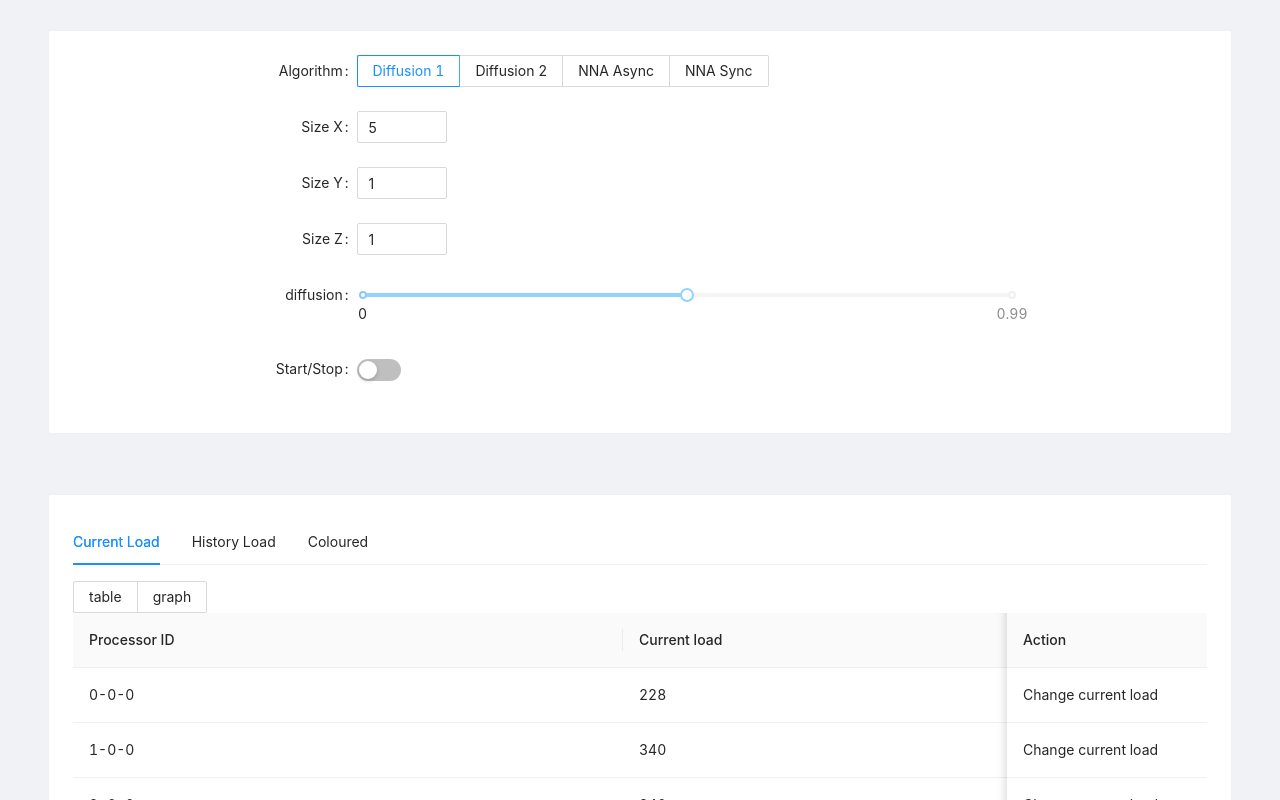
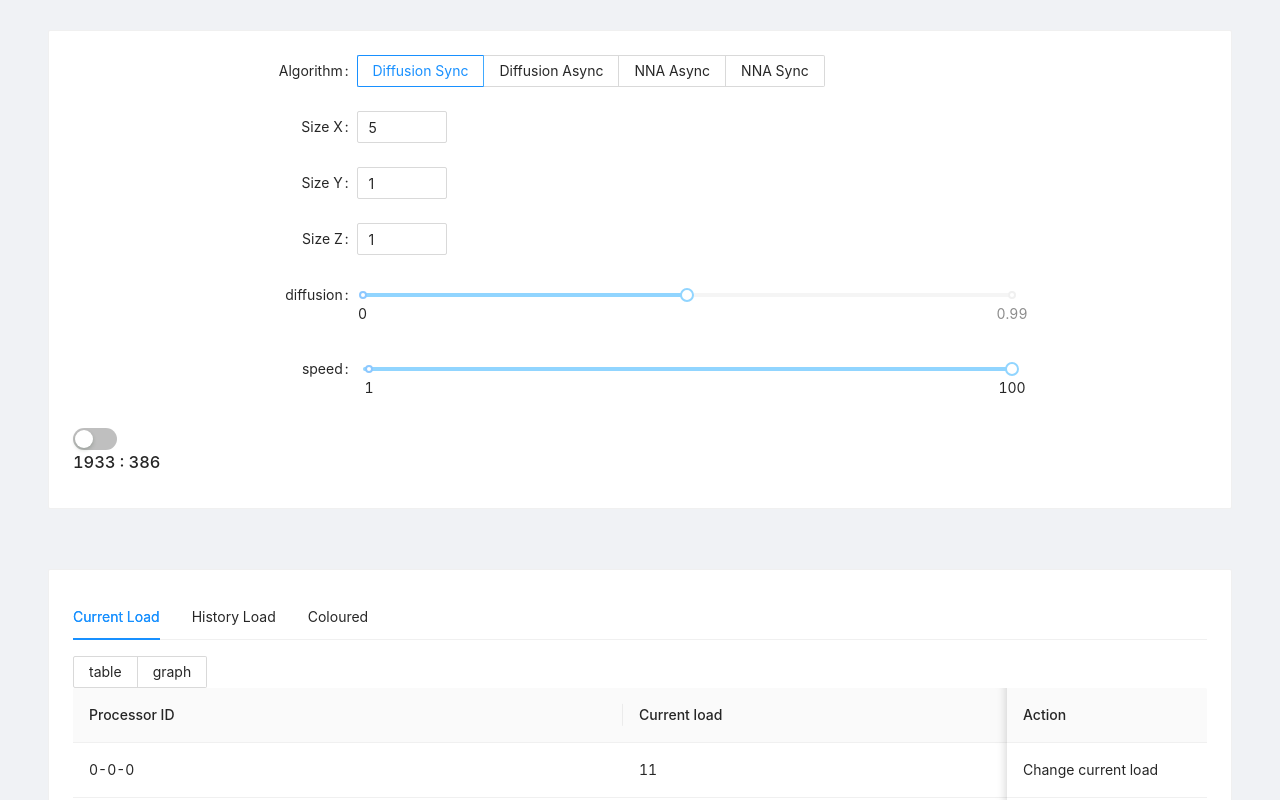
Before and after one commit to kaadash/load-balancing-simulator, a Next.js app: page / in a window 1280 px wide. Shown: the top 800 px of the page. Built offline with nearby package versions, Linux system fonts and the light colour scheme.

Commit message:
Add editing processors load and add async dif alg

```diff
--- a/algorithms/Procesor.js
+++ b/algorithms/Procesor.js
@@ -1,6 +1,7 @@
 export default class {
     constructor({
         neighbours,
+        index,
         id,
         x,
         y,
@@ -12,6 +13,7 @@ export default class {
         this.x = x;
         this.y = y;
         this.z = z;
+        this.index = index;
         this.currentLoad = currentLoad;
         this.loadToTransfer = 0;
     }
--- a/algorithms/TopologyGenerator.js
+++ b/algorithms/TopologyGenerator.js
@@ -21,6 +21,7 @@ export const generateTopology = (x = 1, y = 1, z = 1, maxTasks = 1000) => {
                     x: xId,
                     y: yId,
                     z: zId,
+                    index: processors.length,
                     currentLoad: Math.floor(Math.random() * maxTasks)
                 });
                 processors.push(currentProcessor);
--- /dev/null
+++ b/algorithms/diffussionAsync.js
@@ -0,0 +1,22 @@
+export const diffusionAsync = (processors, alpha) => {
+  const newProcessors = processors.map((processor, index) => {
+    const newNeighbours = processor.neighbours.map((neighbour) => {
+      if (neighbour.index <= index) {
+        return neighbour;
+      }
+      const diff = alpha * (processor.currentLoad - neighbour.currentLoad);
+      processor.currentLoad = processor.currentLoad - diff;
+      neighbour.currentLoad = neighbour.currentLoad + diff;
+
+      const mainProcessor = processors.find(({ id }) => id === neighbour.id);
+      mainProcessor.currentLoad = neighbour.currentLoad;
+
+      return neighbour;
+    });
+    return {
+      ...processor,
+      neighbours: newNeighbours,
+    };
+  })
+  return newProcessors;
+}
--- a/algorithms/diffustionSync.js
+++ b/algorithms/diffussionSync.js
@@ -3,7 +3,7 @@ export const diffusionSync = (processors, alpha) => {
   const beta = alpha / maxNeighbours;
   const newProcessors = processors.map((processor) => {
     const valuesToTransfer = processor.neighbours.map((neighbour) => {
-      const toTransfer = Math.floor(alpha * beta * (processor.currentLoad - neighbour.currentLoad));
+      const toTransfer = alpha * beta * (processor.currentLoad - neighbour.currentLoad);
       return toTransfer;
     })
     const currentLoad = processor.currentLoad - valuesToTransfer.reduce((sum, transferValue) => {
--- a/pages/Controls.react.js
+++ b/pages/Controls.react.js
@@ -19,7 +19,6 @@ export default (props) => {
   const [formData] = Form.useForm();
 
   const onStart = (selected) => {
-    console.log('selected', formData);
     props.onStart(selected, formData.getFieldsValue());
   }
 
@@ -28,6 +27,7 @@ export default (props) => {
   }
 
   return (
+    <div>
       <Form
         form={formData}
         onFieldsChange={onChange}
@@ -37,16 +37,15 @@ export default (props) => {
           ['size-x']: 5,
           ['size-y']: 1,
           ['size-z']: 1,
-        ['algorithm']: 'diffusion_1',
+          ['speed']: 100,
+          ['algorithm']: 'diffusion_sync',
           ['diffusion']: 50,
-        ['checkbox-group']: ['A', 'B'],
-        rate: 3.5,
         }}
       >
         <Form.Item name="algorithm" label="Algorithm:">
           <Radio.Group disabled={props.started}>
-          <Radio.Button value="diffusion_1">Diffusion 1</Radio.Button>
-          <Radio.Button value="diffusion_2">Diffusion 2</Radio.Button>
+            <Radio.Button value="diffusion_sync">Diffusion Sync</Radio.Button>
+            <Radio.Button value="diffusion_async">Diffusion Async</Radio.Button>
             <Radio.Button value="nna_async">NNA Async</Radio.Button>
             <Radio.Button value="nna_sync">NNA Sync</Radio.Button>
           </Radio.Group>
@@ -76,9 +75,17 @@ export default (props) => {
             }}
           />
         </Form.Item>
-      <Form.Item name="switch" label="Start/Stop" valuePropName="checked">
-        <Switch onChange={(selected) => onStart(selected)} />
+        <Form.Item name="speed" label="speed">
+          <Slider
+            disabled={props.started}
+            marks={{
+              1: '1',
+              100: '100',
+            }}
+          />
         </Form.Item>
       </Form>
+      <Switch onChange={(selected) => onStart(selected)} />
+    </div>
   );
 };
--- a/pages/CurrentLoadTab.react.js
+++ b/pages/CurrentLoadTab.react.js
@@ -2,34 +2,60 @@ import React, { useEffect, useState } from 'react';
 import { ResponsiveBar } from '@nivo/bar'
 import {
   Radio,
-  Table
+  Table,
+  Modal,
+  Button,
+  InputNumber,
 } from 'antd';
 
 export const CurrentLoadTab = (props) => {
   const [chartKeys, setChartKeys] = useState([]);
   const [chartValues, setChartValues] = useState([]);
+  const [editOpened, setEditOpened] = useState(false);
+  const [processorToEdit, setProcessorToEdit] = useState(null);
+
   const [tableHeader, setTableHeader] = useState([
     { title: 'Processor ID', dataIndex: 'id', key: '1' },
     { title: 'Current load', dataIndex: 'currentLoad', key: '2' },
     {
       title: 'Action',
-      key: 'operation',
+      key: 'key',
       fixed: 'right',
       width: 200,
-      render: () => <a>Change current load</a>,
+      render: (_, record) => <div onClick={() => openEditPopup(record)}>Change current load</div>,
     },
   ]);
+  const openEditPopup = (processor) => {
+    console.log('test', processor);
+    setProcessorToEdit({...processor});
+    setEditOpened(true);
+  }
+  const handleCancel = () => {
+    setEditOpened(false);
+  }
+  const handleOk = () => {
+    setEditOpened(false);
+    props.onChangeProcessor(processorToEdit);
+    setProcessorToEdit(null);
+
+  }
+  const onChangeProcessorTasks = (value) => {
+    setProcessorToEdit({
+      ...processorToEdit,
+      currentLoad: value
+    })
+  }
   const [tableData, setTableData] = useState([]);
   useEffect(() => {
     setChartKeys((props.processors || []).map(processor => processor.id));
     setChartValues([(props.processors || []).reduce((acc, processor) => {
-      acc[processor.id] = processor.currentLoad;
+      acc[processor.id] = Math.floor(processor.currentLoad);
       return acc;
     }, {})]);
     setTableData((props.processors || []).map((processor) => {
       return {
         id: processor.id,
-        currentLoad: processor.currentLoad,
+        currentLoad: Math.floor(processor.currentLoad),
       }
     }));
   }, [props.processors]);
@@ -68,6 +94,22 @@ export const CurrentLoadTab = (props) => {
           motionDamping={15}
         />
       </div>
+      <Modal
+        visible={editOpened}
+        title="Edit process number of task"
+        onOk={handleOk}
+        onCancel={handleCancel}
+        footer={[
+          <Button key="back" onClick={handleCancel}>
+            Return
+            </Button>,
+          <Button key="submit" type="primary" onClick={handleOk}>
+            Submit
+            </Button>,
+        ]}
+      >
+        <InputNumber onChange={onChangeProcessorTasks} value={processorToEdit ? processorToEdit.currentLoad : 0 }/>
+      </Modal>
     </div>
   )
 }
--- a/pages/index.js
+++ b/pages/index.js
@@ -12,7 +12,8 @@ const { Header, Footer, Content } = Layout;
 const { TabPane } = Tabs;
 import React, { useEffect, useState } from 'react';
 import { generateTopology } from '../algorithms/TopologyGenerator';
-import { diffusionSync } from '../algorithms/diffustionSync';
+import { diffusionSync } from '../algorithms/diffussionSync';
+import { diffusionAsync } from '../algorithms/diffussionAsync';
 import 'three';
 
 
@@ -21,49 +22,80 @@ export default function Home() {
   const [started, setStarted] = useState(false);
   const [allProcesors, setAllProcessors] = useState(generateTopology(topologySize.x, topologySize.y, topologySize.z));
   const [history, setHistory] = useState([]);
+  const [diffusion, setDiffusion] = useState(50);
+  const [speed, setSpeed] = useState(100);
+  const [algorithmKey, setAlgorithm] = useState('diffusion_sync');
   const sumOfTasks = allProcesors.reduce((acc, processor) => {
     acc += processor.currentLoad
     return acc;
   }, 0);
   const avgTasks = Math.floor(sumOfTasks / allProcesors.length);
+  let timeout = null;
+
   // ASYNC DIFFUSION
-  const diffusion = 1;
   useEffect(() => {
-    let interval = null;
-    setTimeout(() => {
-      const newProcessors = diffusionSync(allProcesors, diffusion);
-      setAllProcessors(newProcessors);
-    }, 1000);
     if (started) {
-      clearTimeout(interval);
+      const algorithm = pickAlgorithm(algorithmKey);
+      timeout = setTimeout(() => {
+        const newProcessors = algorithm(allProcesors, diffusion / 100);
+        setAllProcessors(newProcessors);
+      }, 10000 / speed);
     } else {
+      clearTimeout(timeout);
     }
-  }, [allProcesors])
+  }, [started, allProcesors])
 
   useEffect(() => {
     setHistory([...history, allProcesors]);
-    console.log(history);
   }, [allProcesors])
 
-  const onStartSimulation = (started, formData) => {
-    // setStarted(started);
+  const onStartSimulation = (started) => {
+    setStarted(started);
   }
   const getFormValue = (formValues, key) => {
     return formValues.find(({ name }) => name[0] === key).value;
   }
 
+  const pickAlgorithm = (algorithmKey) => {
+    switch (algorithmKey) {
+      case 'diffusion_sync':
+        return diffusionSync;
+      case 'diffusion_async':
+        return diffusionAsync;
+
+      default:
+        break;
+    }
+  }
+
 
   const onChangeValues = (value) => {
-
     const topology = {
       x: +getFormValue(value, 'size-x'),
       y: +getFormValue(value, 'size-y'),
       z: +getFormValue(value, 'size-z'),
     }
     setTopologySize(topology);
+    setAlgorithm(getFormValue(value, 'algorithm'))
+    setDiffusion(getFormValue(value, 'diffusion'))
+    setSpeed(getFormValue(value, 'speed'))
+    if (topology.x !== topologySize.x || topology.y !== topologySize.y || topology.z !== topologySize.z) {
+      setAllProcessors(generateTopology(topologySize.x, topologySize.y, topologySize.z));
+    }
+  }
 
-    setAllProcessors(generateTopology(topologySize.x, topologySize.y, topologySize.z));
+  const onChangeProcessor = (processorToEdit) => {
+    setAllProcessors(allProcesors.map((processor) => {
+      if (processorToEdit.id === processor.id) {
+        return {
+          ...processor,
+          currentLoad: processorToEdit.currentLoad
+        }
+      }
+      return processor;
+    }))
   }
+
 
   return (
     <Layout>
@@ -75,7 +107,8 @@ export default function Home() {
       <Content>
         <div className={styles.container}>
           <Card>
-            <Controls onStart={onStartSimulation} onChangeValues={onChangeValues} started={started} />
+            <Controls  onStart={onStartSimulation} onChangeValues={onChangeValues} started={started} />
+            <h3>{sumOfTasks} : {avgTasks}</h3>
           </Card>
         </div>
       </Content>
@@ -84,7 +117,7 @@ export default function Home() {
           <Card>
             <Tabs defaultActiveKey="1">
               <TabPane tab="Current Load" key="1">
-                <CurrentLoadTab processors={allProcesors} />
+                <CurrentLoadTab processors={allProcesors} onChangeProcessor={onChangeProcessor} />
               </TabPane>
               <TabPane tab="History Load" key="2">
                 <HistoryTab history={history} />
```
Also changed, not shown: pages/HistoryTab.react.js (+48 -8 lines), algorithms/diffustionAsync.js (deleted). Lines whose indentation alone changed are shown as unchanged.
